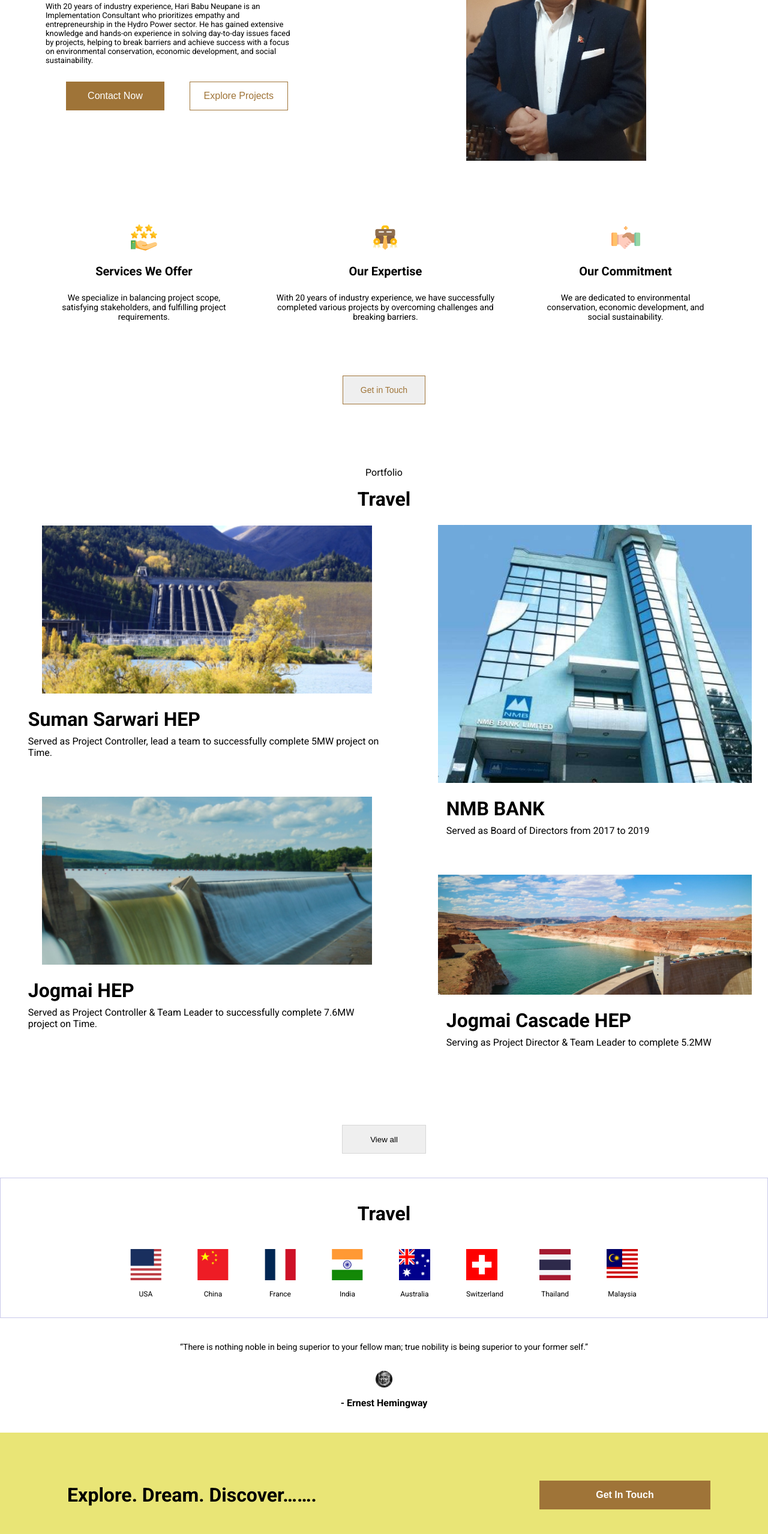
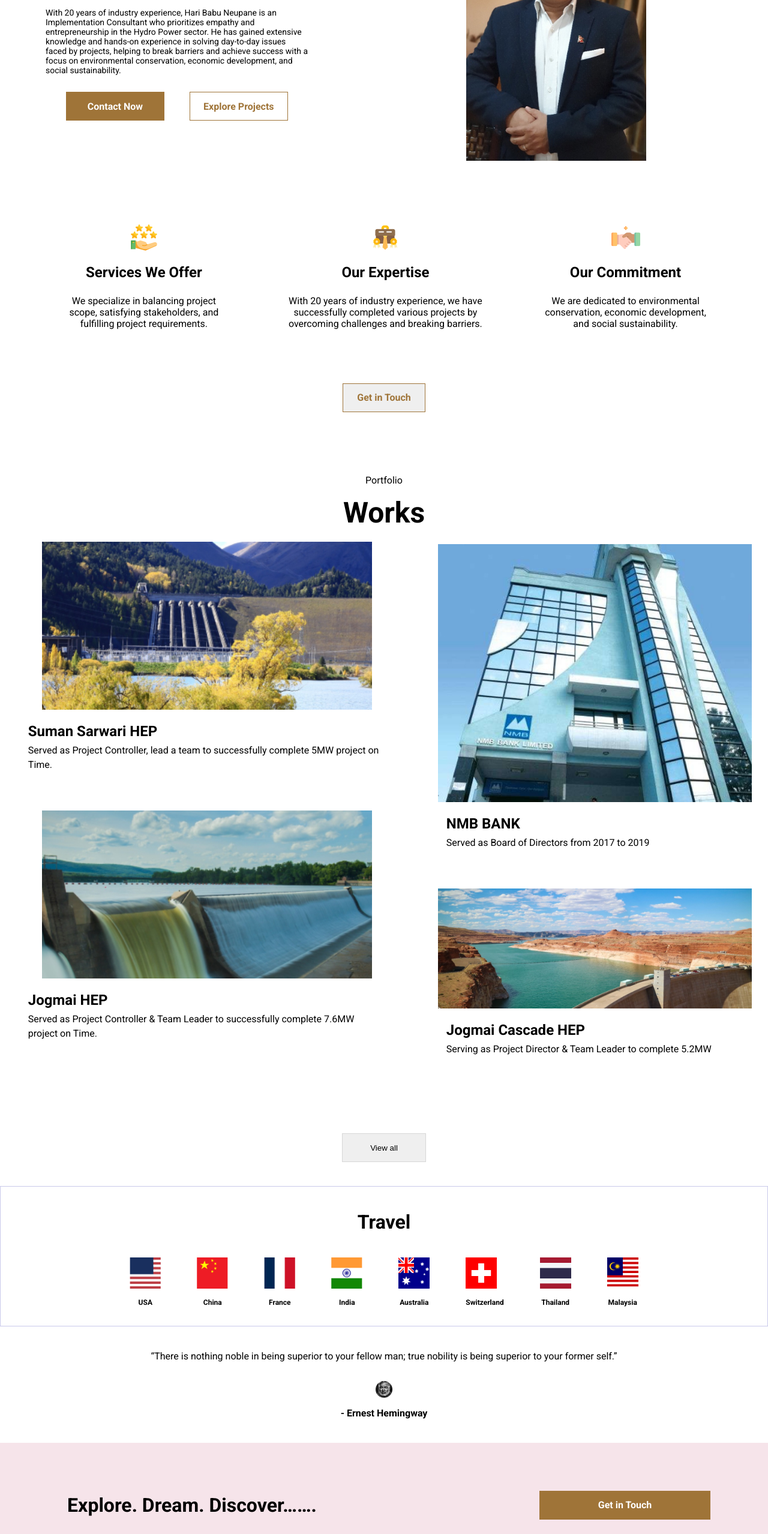
Before and after one commit to 1Akashm/Hari-Sir, a plain HTML site: page index.html in a window 1280 px wide. Shown: the part 240-2797 px from the top of the page at 60% size. Drawn offline with Linux system fonts and the light colour scheme; a script that the page names is missing.

Commit message:
new commit

```diff
--- a/indes.js
+++ b/indes.js
@@ -41,3 +41,17 @@ document.addEventListener("DOMContentLoaded", function () {
     });
   }
 });
+
+
+
+
+// close nav
+function closeMenu() {
+  // Get the checkbox element
+  var menuToggle = document.getElementById('menuToggle');
+
+  // Close the menu by unchecking the checkbox
+  if (menuToggle.checked) {
+      menuToggle.checked = false;
+  }
+}
--- a/index.html
+++ b/index.html
@@ -29,12 +29,12 @@
         </div>
 
         <div class="navigation">
-          <input type="checkbox" class="toggle_menu" />
+          <input type="checkbox" class="toggle_menu" id="menuToggle"/>
           <div class="hamburger"></div>
           <ul class="menu">
-            <li><a href="#">Services</a></li>
-            <li><a href="#">Work</a></li>
-            <li class="travel_li"><a href="#">Travel</a></li>
+            <li><a href="#service" onclick="closeMenu()">Services</a></li>
+            <li><a href="#work" onclick="closeMenu()">Work</a></li>
+            <li class="travel_li"><a href="#travel" onclick="closeMenu()">Travel</a></li>
 
             <div class="button">
               <button class="nav_button">
@@ -66,9 +66,9 @@
         </div>
 
         <div class="hero_button">
-          <button class="contact_button"><a href="#">Contact Now</a></button>
+          <button class="contact_button"><a href="mailto:hnb@gmail.com">Contact Now</a></button>
           <button class="project_button">
-            <a href="#">Explore Projects</a>
+            <a href="#work" onclick="closeMenu()">Explore Projects</a>
           </button>
         </div>
       </div>
@@ -82,14 +82,14 @@
 
     <!-- services section -->
     <!-- <h1 class="service">Services</h1> -->
-    <div class="service_container">
+    <div class="service_container" id="service">
       <div class="details_container">
         <div class="wrapper_services">
           <div>
-            <img src="./assets/review.png" alt="" width="48px" height="48px" />
+            <img src="./assets/review.png" alt="hand" width="48px" height="48px" />
           </div>
           <div class="title_services">
-            <h1>Services We Offer</h1>
+            <h1 >Services We Offer</h1>
             <p>
               We specialize in balancing project scope, satisfying stakeholders,
               and fulfilling project requirements.
@@ -99,7 +99,7 @@
 
         <div class="wrapper_services two">
           <div>
-            <img src="./assets/work.png" alt="" width="48px" height="48px" />
+            <img src="./assets/work.png" alt="briefcase" width="48px" height="48px" />
           </div>
           <div class="title_services">
             <h1>Our Expertise</h1>
@@ -115,7 +115,7 @@
           <div>
             <img
               src="./assets/handshake.png"
-              alt=""
+              alt="shake"
               width="48px"
               height="48px"
             />
@@ -138,9 +138,9 @@
 
     <!-- work -->
 
-    <div class="work_title">
+    <div class="work_title" id="work">
       <p>Portfolio</p>
-      <h1>Travel</h1>
+      <h1>Works</h1>
     </div>
 
 
@@ -206,7 +206,7 @@
 
 
     <!-- Travel -->
-    <div class="arrow_container">
+    <div class="arrow_container" id="travel">
       <h1>Travel</h1>
     <div class="image_container">
       <div class="flag initial">
@@ -276,7 +276,7 @@
       </div>
 
       <div class="footer_button">
-        <button>Get In Touch</button>
+        <button href="mailto:hbn@gmail.com"><a href="mailto:hbn@gmail.com">Get in Touch</a></button>
       </div>
     </div>
 
--- a/style.css
+++ b/style.css
@@ -2,13 +2,20 @@
     margin: 0;
     padding: 0;
     box-sizing: border-box;
-    /* font-family: 'Roboto'; */
   }
+
+html{
+    scroll-behavior: smooth;
+}
 
   body{
     background-color: white;
     font-family: 'Roboto',sans-serif;
   }
+
+  .toggle_menu {
+    display: none;
+}
 
   /* Nav */
 
@@ -164,6 +171,9 @@
     display: flex;
     justify-content: center;
     align-items: center;
+    font-family: 'Roboto',sans-serif;
+    font-size: 16px;
+    font-weight: 400;
 }
 
 .navigation input:checked ~.menu{
@@ -236,14 +246,14 @@
 .empower{
     width: 100%;
     text-align: center;
-    font-size: 14px;
+    font-size: 16px;
 }
 
 .description{
-    width: 85%;
+    width: 90%;
     text-align: center;
     margin: 24px auto;
-    font-size: 13px;
+    font-size: 14px;
 }
 
 .hero_button{
@@ -269,11 +279,15 @@
     text-decoration: none;
     color: white;
     font-size: 16px;
+    font-weight: 700;
+    font-family: 'Roboto',sans-serif;
 }
 .project_button a{
     text-decoration: none;
     color: rgba(159, 116, 56, 1);
     font-size: 16px;
+    font-weight: 700;
+    font-family: 'Roboto',sans-serif;
 }
 
 .contact_button {
@@ -388,12 +402,12 @@
 }
 
 .title_services h1{
-    font-size: 20px;
+    font-size: 24px;
     margin: 16px 0 24px;
 }
 
 .title_services p{
-    font-size: 14px;
+    font-size: 16px;
 }
 
 .two,
@@ -421,7 +435,9 @@
 .service_button a{
 
     color: rgba(159, 116, 56, 1);
-    font-size: 14px;
+    font-size: 16px;
+    font-weight: 700;
+    font-family: 'Roboto',sans-serif;
     text-decoration: none;
 }
 
@@ -470,6 +486,11 @@
     align-items: center;
 }
 
+.work_title h1
+{
+    font-size: 48px;
+}
+
 .images{
     margin-bottom: 64px;
 }
@@ -481,6 +502,7 @@
 .images_description h1
 {
     margin: 24px 0 8px;
+    font-size: 24px;
 }
 
 .im{
@@ -492,15 +514,16 @@
 }
 
 .im>img{
-    width: 80%;
-    height: 256px;
+    width: 95%;
+    height: 356px;
     object-fit: cover;
 }
 
 .images_description
 {
-    width: 80%;
+    width: 95%;
     margin: 16px auto;
+    line-height: 24px;
 }
 
 
@@ -590,6 +613,7 @@
 .arrow_container h1{
     text-align: center;
     margin: 40px 0 24px;
+    font-weight: 700;
 }
 
 .arrow_container{
@@ -623,6 +647,7 @@
 .flag p{
     margin: 16px 0px;
     font-size: 12px;
+    font-weight: 600;
 }
 
 
@@ -642,6 +667,8 @@
     width: 30px;
     z-index: 99;
     opacity: 0;
+    outline: none;
+    border: none;
 }
 
 .arrow div img {
@@ -672,16 +699,13 @@
         display: flex;
     }
 
-    .script{
-        display: none;
+    .image_container{
+        gap: 20px;
     }
 
-    .arrow{
+    .arrow
+    {
         display: none;
-    }
-
-    .image_container{
-        gap: 20px;
     }
 }
 
@@ -689,6 +713,11 @@
 {
     .image_container{
         gap: 40px;
+    }
+
+    .arrow
+    {
+        /* display: none; */
     }
 }
 
@@ -700,8 +729,7 @@
 
 .quote_details{
     width: 95%;
-    /* margin: 0 auto; */
-    font-size: 14px;
+    font-size: 16px;
     text-align: center;
 }
 
@@ -721,7 +749,7 @@
 /* Footer */
 
 .footer{
-    background-color: rgba(233, 229, 116, 0.982);
+    background-color: rgba(245, 225, 232, 0.9);
     display: flex;
     flex-direction: column;
     justify-content: center;
@@ -739,6 +767,7 @@
     font-size: 16px;
     margin: 40px auto 16px;
     text-align: center;
+    font-weight: 700;
 }
 
 .footer_button{
@@ -753,8 +782,16 @@
     height: 48px;
     font-size: 16px;
     font-weight: 700;
-    color: white;
+    cursor: pointer;
     margin-bottom: 40px;
+}
+
+.footer_button> button a{
+    text-decoration: none;
+     color: white;
+     font-size: 16px;
+     font-weight: 700;
+     font-family: 'Roboto',sans-serif;
 }
 
 @media screen and (min-width:768px) {
```
